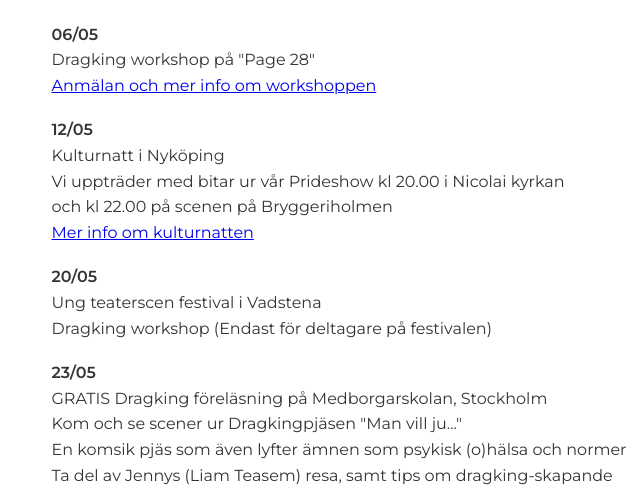
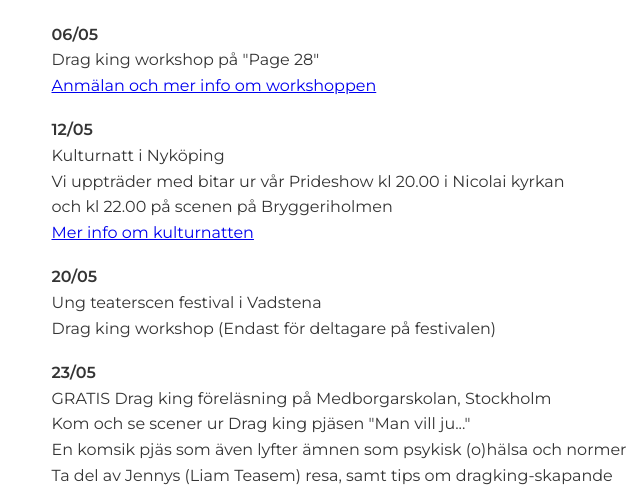
Before and after one commit to TeaterSkaka/Website, a plain HTML site: page aktuellt.html in a window 1280 px wide. Shown: the part 441-929 px from the top of the page, 301-941 px from the left. Drawn offline with Linux system fonts and the light colour scheme.

Commit message:
Fixed text mistakes

```diff
--- a/aktuellt.html
+++ b/aktuellt.html
@@ -327,7 +327,7 @@
         <div class="content-para">
           <p class="bold">06/05</p>
           <p>
-            Dragking workshop på "Page 28"
+            Drag king workshop på "Page 28"
             <br />
             <a
               href="https://www.facebook.com/events/745032903923525/?ref=newsfeed"
@@ -357,7 +357,7 @@
           <p>
             Ung teaterscen festival i Vadstena
             <br />
-            Dragking workshop (Endast för deltagare på festivalen)
+            Drag king workshop (Endast för deltagare på festivalen)
           </p>
           <br />
           <p class="bold">23/05</p>
@@ -367,9 +367,9 @@
           och även få tips om vad man ska tänka på om man vill skapa en king
           karaktär -->
           <p>
-            GRATIS Dragking föreläsning på Medborgarskolan, Stockholm
+            GRATIS Drag king föreläsning på Medborgarskolan, Stockholm
             <br />
-            Kom och se scener ur Dragkingpjäsen "Man vill ju..."
+            Kom och se scener ur Drag king pjäsen "Man vill ju..."
             <br />
             En komsik pjäs som även lyfter ämnen som psykisk (o)hälsa och normer
             <br />
@@ -456,7 +456,7 @@
       </div>
 
       <div class="content content-text" id="cont5">
-        <h2 class="content-heading">Dragkingläger</h2>
+        <h2 class="content-heading">Drag king läger</h2>
         <div class="content-para">
           <p>
             Vi i Teater Skaka kommer att hålla i ett läger i PRO's lokaler
@@ -469,7 +469,7 @@
             Vad är en dragking? För att förklara det enkelt så kan man säga att
             det är när en person klär ut sig till man i underhållnings syfte och
             driver med könsnormer med glimten i ögat. Så varför inte komma och
-            utforska din inre Dragking.
+            utforska din inre Drag king.
           </p>
           <br />
           <p>
```
